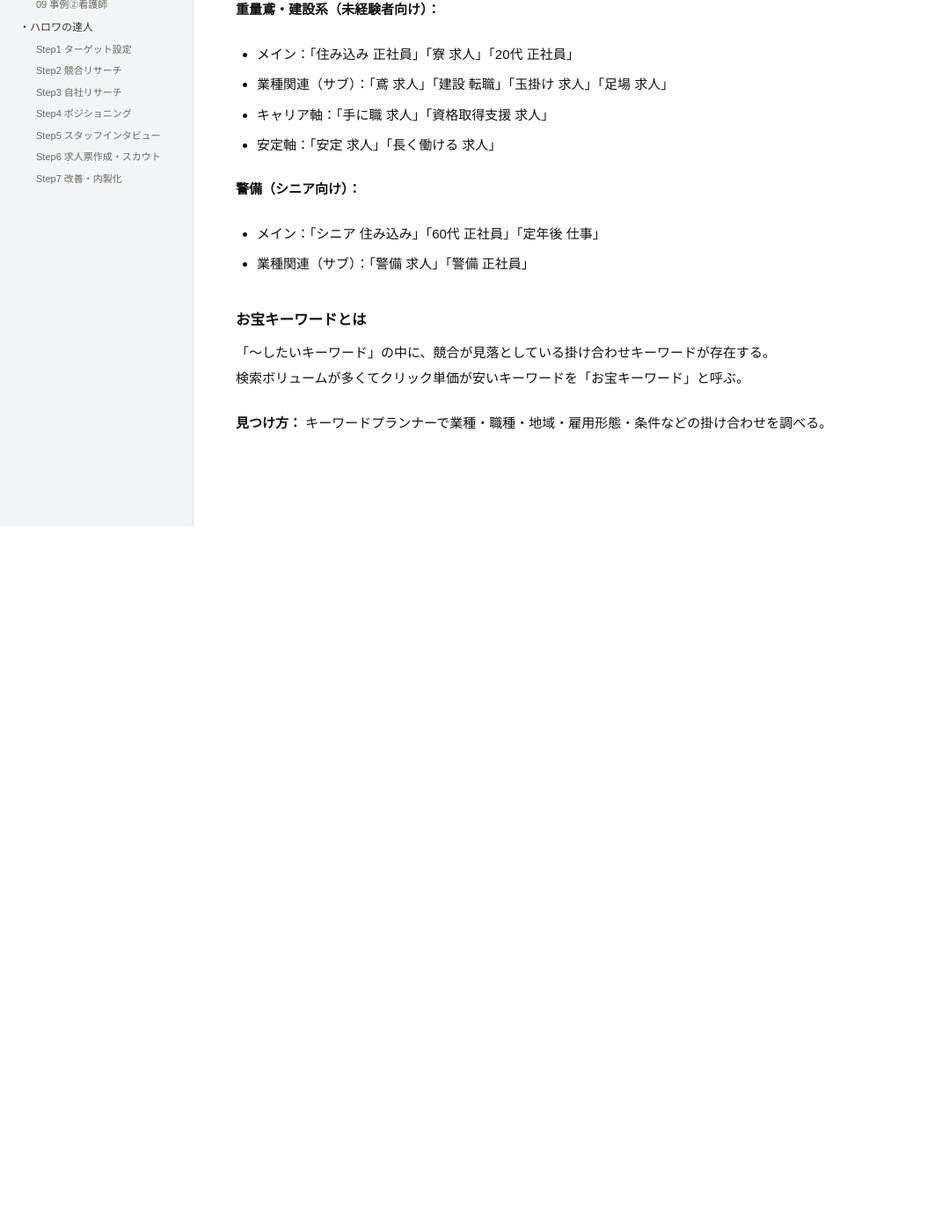
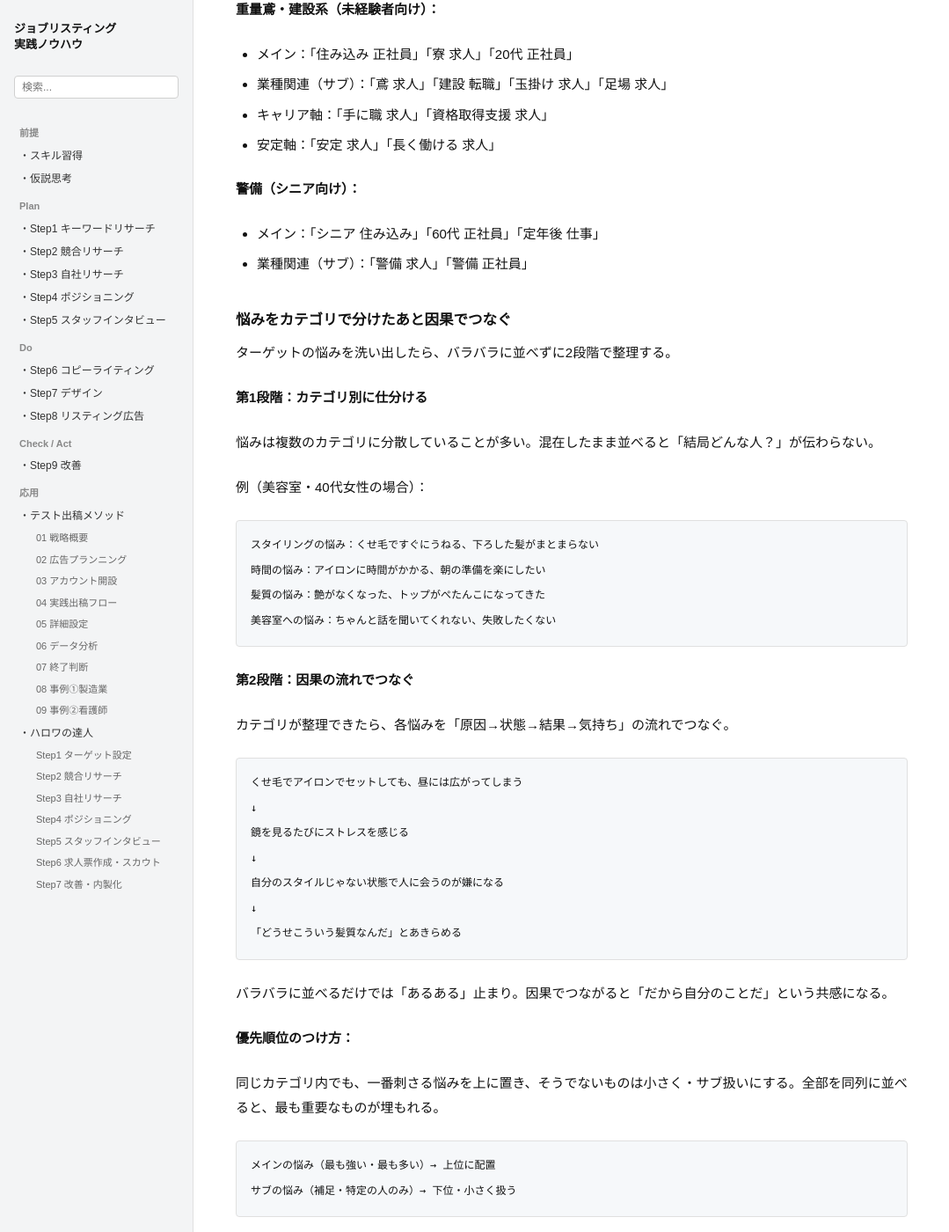
Before and after one commit to staffsolution/staffsolution-knowhow, a Jekyll site: the page built from 9ステップメソッド/キーワードリサーチ.md, in a window 1280 px wide and 1400 px high, scrolled down 6570 px. Shown: the whole window at 88% size, without its empty margins (0-1079 px from the left). Built offline with Jekyll 4.4.1, drawn with Linux system fonts in a browser that asks for light colours; comment, search, counter and statistics services are not loaded; our own code applies the rules of GitHub Pages for plain Markdown files; before the commit the page ends 7168 px from its top, so only the background shows below that; some of the changed text lies outside the part shown.

Commit message:
ノウハウ更新：キーワードリサーチに悩みのカテゴリ分けと因果つなぎを追記
Made-with: Cursor

````diff
--- a/9ステップメソッド/キーワードリサーチ.md
+++ b/9ステップメソッド/キーワードリサーチ.md
@@ -217,6 +217,47 @@ Google広告では年齢・性別・世帯収入・子供の有無での絞り
 - メイン：「シニア 住み込み」「60代 正社員」「定年後 仕事」
 - 業種関連（サブ）：「警備 求人」「警備 正社員」
 
+### 悩みをカテゴリで分けたあと因果でつなぐ {#category-causal}
+
+ターゲットの悩みを洗い出したら、バラバラに並べずに2段階で整理する。
+
+**第1段階：カテゴリ別に仕分ける**
+
+悩みは複数のカテゴリに分散していることが多い。混在したまま並べると「結局どんな人？」が伝わらない。
+
+例（美容室・40代女性の場合）：
+```
+スタイリングの悩み：くせ毛ですぐにうねる、下ろした髪がまとまらない
+時間の悩み：アイロンに時間がかかる、朝の準備を楽にしたい
+髪質の悩み：艶がなくなった、トップがぺたんこになってきた
+美容室への悩み：ちゃんと話を聞いてくれない、失敗したくない
+```
+
+**第2段階：因果の流れでつなぐ**
+
+カテゴリが整理できたら、各悩みを「原因→状態→結果→気持ち」の流れでつなぐ。
+
+```
+くせ毛でアイロンでセットしても、昼には広がってしまう
+↓
+鏡を見るたびにストレスを感じる
+↓
+自分のスタイルじゃない状態で人に会うのが嫌になる
+↓
+「どうせこういう髪質なんだ」とあきらめる
+```
+
+バラバラに並べるだけでは「あるある」止まり。因果でつながると「だから自分のことだ」という共感になる。
+
+**優先順位のつけ方：**
+
+同じカテゴリ内でも、一番刺さる悩みを上に置き、そうでないものは小さく・サブ扱いにする。全部を同列に並べると、最も重要なものが埋もれる。
+
+```
+メインの悩み（最も強い・最も多い）→ 上位に配置
+サブの悩み（補足・特定の人のみ）→ 下位・小さく扱う
+```
+
 ### お宝キーワードとは {#treasure-keywords}
 
 「〜したいキーワード」の中に、競合が見落としている掛け合わせキーワードが存在する。
````
Also changed, not shown: other parts of 9ステップメソッド/キーワードリサーチ.md (+1 -1 lines).
